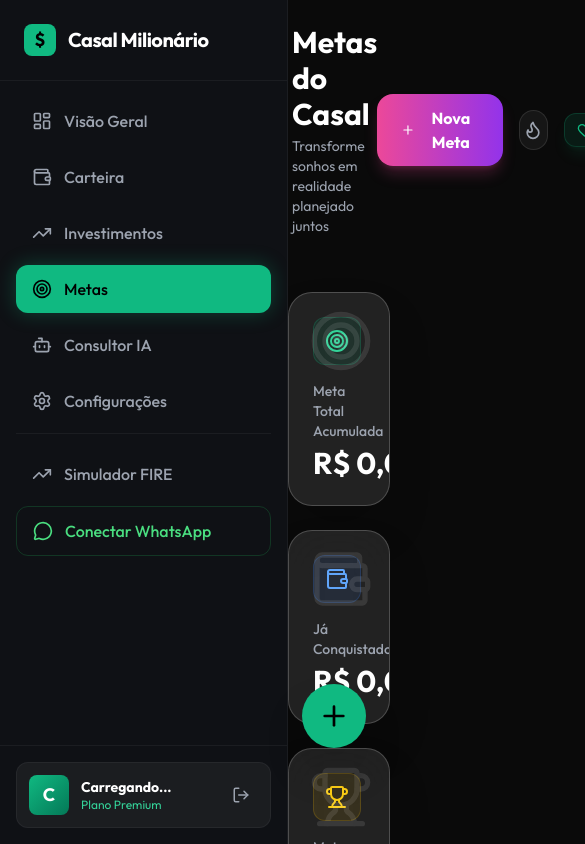
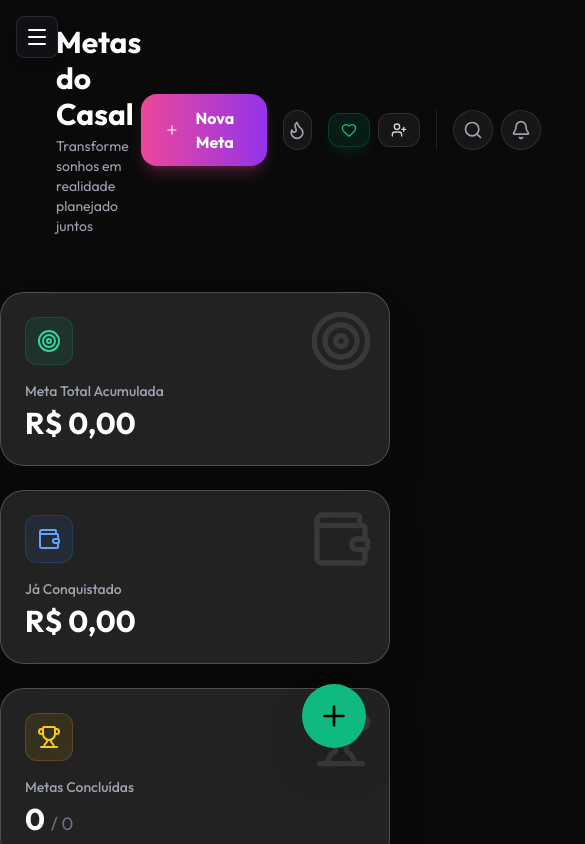
Before and after one commit to gabrielmoreno13/CASAL-MILION-RIO, a Next.js app: page /dashboard/goals in a window 390 px wide. Shown: the top 844 px of the page, 585 px wide, since content can reach past the window. Built offline with nearby package versions, Linux system fonts and the light colour scheme; no server answers.

Commit message:
fix(mobile): implement responsive sidebar, mobile menu, and layout adjustments for Safari iOS

```diff
--- a/src/app/dashboard/layout.tsx
+++ b/src/app/dashboard/layout.tsx
@@ -31,7 +31,7 @@ export default async function DashboardLayout({
        */}
             <Sidebar user={{ user_metadata: { full_name: 'Carregando...' } }} /> {/* Placeholder, Sidebar will fetch real data */}
 
-            <main className="ml-72 min-h-screen">
+            <main className="ml-0 md:ml-72 min-h-screen transition-all duration-300">
                 {children}
             </main>
         </div>
--- a/src/components/dashboard/Header.tsx
+++ b/src/components/dashboard/Header.tsx
@@ -39,7 +39,7 @@ export function Header({ title, subtitle, action }: HeaderProps) {
 
     return (
         <>
-            <header className="flex items-center justify-between py-6 px-1 mb-6">
+            <header className="flex items-center justify-between py-6 px-1 mb-6 pl-14 md:pl-1">
                 <div className="flex flex-col">
                     <h1 className="text-3xl font-bold text-white mb-1">{title}</h1>
                     {subtitle ? (
--- a/src/components/dashboard/Sidebar.tsx
+++ b/src/components/dashboard/Sidebar.tsx
@@ -3,7 +3,7 @@
 import { usePathname } from 'next/navigation';
 import Link from 'next/link';
 import Image from 'next/image';
-import { LayoutDashboard, Wallet, TrendingUp, Target, Settings, LogOut, Sparkles, Bot, MessageCircle } from 'lucide-react';
+import { LayoutDashboard, Wallet, TrendingUp, Target, Settings, LogOut, Sparkles, Bot, MessageCircle, Menu, X } from 'lucide-react';
 import { createClient } from '@/lib/supabase';
 import { useRouter } from 'next/navigation';
 import { useEffect, useState } from 'react';
@@ -24,6 +24,7 @@ export function Sidebar({ user: initialUser }: { user: any }) {
     const supabase = createClient();
     const [user, setUser] = useState(initialUser);
     const [showWhatsAppModal, setShowWhatsAppModal] = useState(false);
+    const [isMobileOpen, setIsMobileOpen] = useState(false);
 
     useEffect(() => {
         const getUser = async () => {
@@ -33,6 +34,11 @@ export function Sidebar({ user: initialUser }: { user: any }) {
         getUser();
     }, []);
 
+    // Close sidebar on navigation (mobile)
+    useEffect(() => {
+        setIsMobileOpen(false);
+    }, [pathname]);
+
     const handleLogout = async () => {
         await supabase.auth.signOut();
         router.push('/login');
@@ -40,7 +46,27 @@ export function Sidebar({ user: initialUser }: { user: any }) {
 
     return (
         <>
-            <aside className="fixed left-0 top-0 h-screen w-72 bg-[#0F1115] border-r border-white/5 flex flex-col z-40">
+            {/* Mobile Menu Trigger */}
+            <button
+                onClick={() => setIsMobileOpen(!isMobileOpen)}
+                className="fixed top-4 left-4 z-50 md:hidden p-2 rounded-lg bg-[#0F1115] border border-white/10 text-white shadow-lg"
+            >
+                {isMobileOpen ? <X size={24} /> : <Menu size={24} />}
+            </button>
+
+            {/* Backdrop for Mobile */}
+            {isMobileOpen && (
+                <div
+                    className="fixed inset-0 bg-black/80 backdrop-blur-sm z-40 md:hidden animate-fade-in"
+                    onClick={() => setIsMobileOpen(false)}
+                />
+            )}
+
+            <aside className={`
+                fixed left-0 top-0 h-screen w-72 bg-[#0F1115] border-r border-white/5 flex flex-col z-50
+                transition-transform duration-300 ease-in-out
+                ${isMobileOpen ? 'translate-x-0' : '-translate-x-full md:translate-x-0'}
+            `}>
                 <div className="p-6 border-b border-white/5 flex items-center gap-3">
                     <div className="w-8 h-8 rounded-lg bg-emerald-500 flex items-center justify-center font-bold text-black text-lg">
                         $
```
